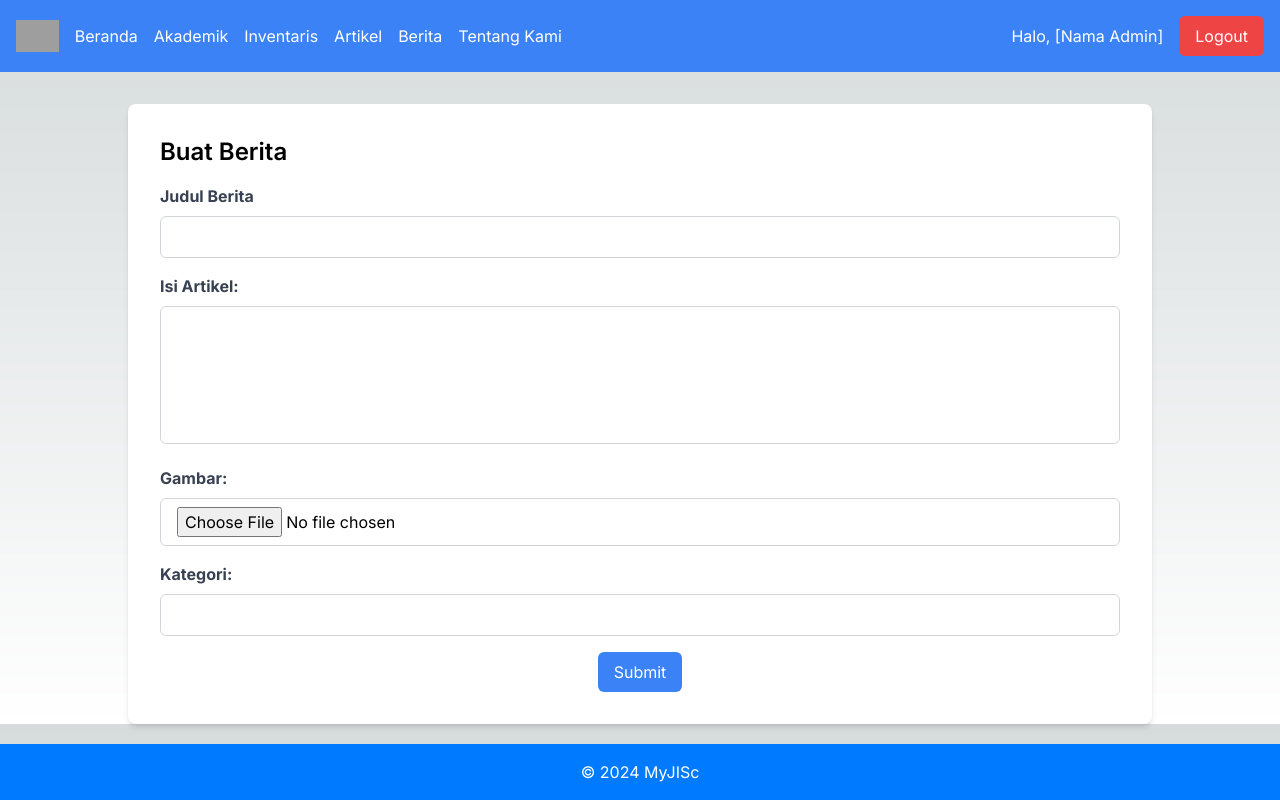
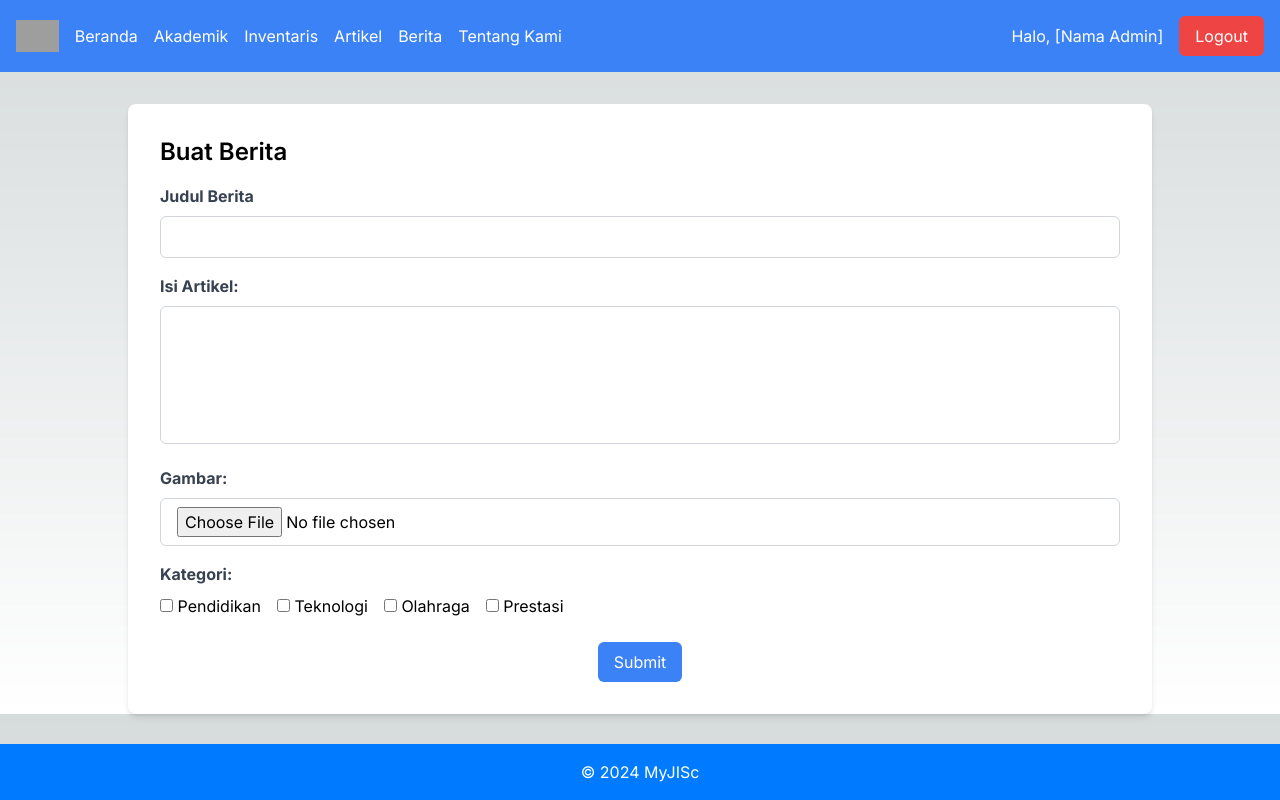
Before and after one commit to KingGedorah/d09-el-yasa-front-end, a Next.js app: page /artikel/create in a window 1280 px wide. Built offline with nearby package versions, Linux system fonts and the light colour scheme; grey boxes are pictures that could not be loaded.

Commit message:
fix categories

```diff
--- a/src/app/artikel/[idArtikel]/page.js
+++ b/src/app/artikel/[idArtikel]/page.js
@@ -1,4 +1,4 @@
-"use client";
+"use client"
 
 import React, { useState, useEffect } from 'react';
 import { getArticleById } from '../../api/artikel';
@@ -36,7 +36,7 @@ const ArtikelDetail = ({ params }) => {
           <div className="w-full lg:w-2/3">
             {loading && <div>Loading...</div>}
             {error && <div>Error: {error.message}</div>}
-            {article && ( // Check if article is not null before rendering
+            {article && (
               <div class="bg-gray-200 rounded-lg overflow-hidden">
                 <div className="p-4">
                   {article.imageArtikel ? (
@@ -48,6 +48,13 @@ const ArtikelDetail = ({ params }) => {
                 <div class="p-4">
                   <h2 class="text-xl font-semibold mb-2">{article.judulArtikel}</h2>
                   <p class="text-gray-700 mb-4">{article.isiArtikel}</p>
+                  {/* Menampilkan kategori artikel */}
+                  <div className="flex flex-wrap">
+                    <span className="font-semibold mr-2 mb-2">Tags:</span>
+                    {article.kategori.map((kategori, index) => (
+                      <span key={index} className="bg-blue-500 text-white rounded-full px-2 py-1 mr-2 mb-2 text-sm">{kategori}</span>
+                    ))}
+                  </div>
                 </div>
               </div>
             )}
--- a/src/app/artikel/create/page.js
+++ b/src/app/artikel/create/page.js
@@ -7,11 +7,11 @@ import Navbar from '../../components/navbar';
 import Footer from '../../components/footer';
 
 const CreateArticle = () => {
-  const router = useRouter()
+  const router = useRouter();
   const [judulArtikel, setJudulArtikel] = useState('');
   const [isiArtikel, setIsiArtikel] = useState('');
   const [gambar, setGambar] = useState(null);
-  const [kategori, setKategori] = useState('');
+  const [selectedKategori, setSelectedKategori] = useState([]);
   const [isSuccess, setIsSuccess] = useState(false);
   const [isError, setIsError] = useState(false);
 
@@ -21,7 +21,9 @@ const CreateArticle = () => {
     formData.append('judulArtikel', judulArtikel);
     formData.append('isiArtikel', isiArtikel);
     formData.append('image', gambar);
-    formData.append('kategori', kategori);
+    selectedKategori.forEach((kat) => {
+      formData.append('kategori[]', kat);
+    });
 
     try {
       const response = await axios.post('https://myjisc-artikel-29c0ad65b512.herokuapp.com/api/artikel/create', formData, {
@@ -29,13 +31,12 @@ const CreateArticle = () => {
           'Content-Type': 'multipart/form-data'
         }
       });
-      console.log(response.data); // Tampilkan respons dari server
+      console.log(response.data);
       setIsSuccess(true);
-      // Reset semua nilai state setelah pengiriman berhasil
       setJudulArtikel('');
       setIsiArtikel('');
       setGambar(null);
-      setKategori('');
+      setSelectedKategori([]);
     } catch (error) {
       console.error('Error creating article:', error);
       setIsError(true);
@@ -47,6 +48,15 @@ const CreateArticle = () => {
   const handleClosePopup = () => {
     setIsSuccess(false);
     setIsError(false);
+  };
+
+  const handleCheckboxChange = (e) => {
+    const { value } = e.target;
+    if (selectedKategori.includes(value)) {
+      setSelectedKategori(selectedKategori.filter((kategori) => kategori !== value));
+    } else {
+      setSelectedKategori([...selectedKategori, value]);
+    }
   };
 
   return (
@@ -72,8 +82,13 @@ const CreateArticle = () => {
             </div>
 
             <div className="mb-4">
-              <label htmlFor="kategori" className="block text-gray-700 font-bold mb-2">Kategori:</label>
-              <input className="border border-gray-300 rounded-md py-2 px-4 w-full focus:outline-none focus:border-blue-500" type="text" id="kategori" value={kategori} onChange={(e) => setKategori(e.target.value)} />
+              <label className="block text-gray-700 font-bold mb-2">Kategori:</label>
+              <div className="flex flex-wrap">
+                <label className="mr-4 mb-2"><input type="checkbox" value="Pendidikan" checked={selectedKategori.includes("Pendidikan")} onChange={handleCheckboxChange}/> Pendidikan</label>
+                <label className="mr-4 mb-2"><input type="checkbox" value="Teknologi" checked={selectedKategori.includes("Teknologi")} onChange={handleCheckboxChange}/> Teknologi</label>
+                <label className="mr-4 mb-2"><input type="checkbox" value="Olahraga" checked={selectedKategori.includes("Olahraga")} onChange={handleCheckboxChange}/> Olahraga</label>
+                <label className="mr-4 mb-2"><input type="checkbox" value="Prestasi" checked={selectedKategori.includes("Prestasi")} onChange={handleCheckboxChange}/> Prestasi</label>
+              </div>
             </div>
             <div className="flex justify-center">
               <button type="submit" className="bg-blue-500 text-white py-2 px-4 rounded-md hover:bg-blue-600 transition duration-300">Submit</button>
```
